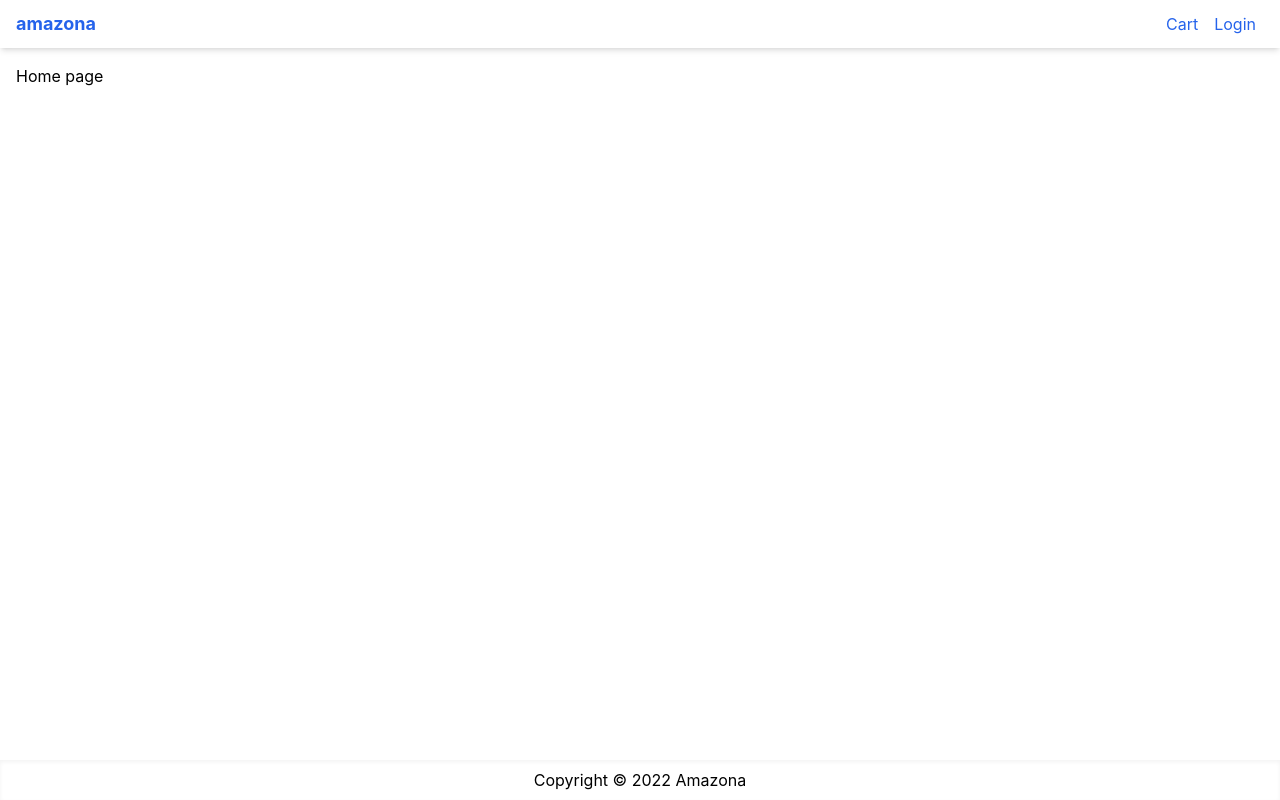
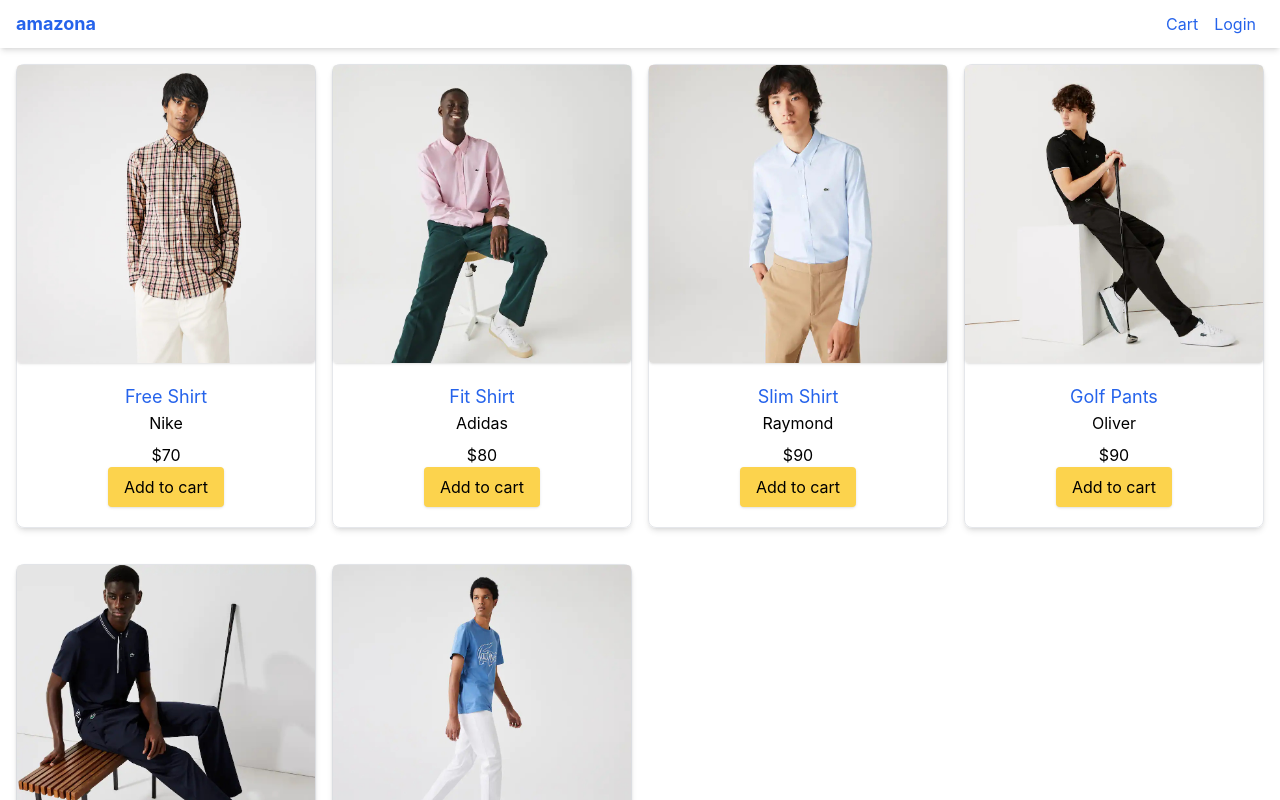
Before and after one commit to yuragms/next-amazona-tailwind, a Next.js app: page / in a window 1280 px wide. Shown: the top 800 px of the page. Built offline with nearby package versions, Linux system fonts and the light colour scheme.

Commit message:
ProductItem8

```diff
--- a/components/ProductItem.js
+++ b/components/ProductItem.js
@@ -11,7 +11,16 @@
           className="rounded shadow"
         />
       </Link>
-      <div className="flex "></div>
+      <div className="flex flex-col items-center justify-center p-5">
+        <Link href={`/product/${product.slug}`}>
+          <h2 className="text-lg">{product.name}</h2>
+        </Link>
+        <p className="mb-2">{product.brand}</p>
+        <p>${product.price}</p>
+        <button className="primary-button" type="button">
+          Add to cart
+        </button>
+      </div>
     </div>
   );
 }
--- a/pages/index.js
+++ b/pages/index.js
@@ -1,5 +1,15 @@
+import data from '../utils/data';
 import Layout from '../components/Layout';
+import ProductItem from '../components/ProductItem';
 
 export default function Home() {
-  return <Layout title="Home page">Home page</Layout>;
+  return (
+    <Layout title="Home page">
+      <div className="grid grid-cols-1 gap-4 md:grid-cols-3 lg:grid-cols-4">
+        {data.products.map((product) => (
+          <ProductItem product={product} key={product.slug}></ProductItem>
+        ))}
+      </div>
+    </Layout>
+  );
 }
--- a/utils/data.js
+++ b/utils/data.js
@@ -1,18 +1,18 @@
 const data = {
-  users: [
-    {
-      name: 'John',
-      email: 'admin@example.com',
-      password: bcrypt.hashSync('123456'),
-      isAdmin: true,
-    },
-    {
-      name: 'Jane',
-      email: 'user@example.com',
-      password: bcrypt.hashSync('123456'),
-      isAdmin: false,
-    },
-  ],
+  // users: [
+  //   {
+  //     name: 'John',
+  //     email: 'admin@example.com',
+  //     password: bcrypt.hashSync('123456'),
+  //     isAdmin: true,
+  //   },
+  //   {
+  //     name: 'Jane',
+  //     email: 'user@example.com',
+  //     password: bcrypt.hashSync('123456'),
+  //     isAdmin: false,
+  //   },
+  // ],
   products: [
     {
       name: 'Free Shirt',
```
